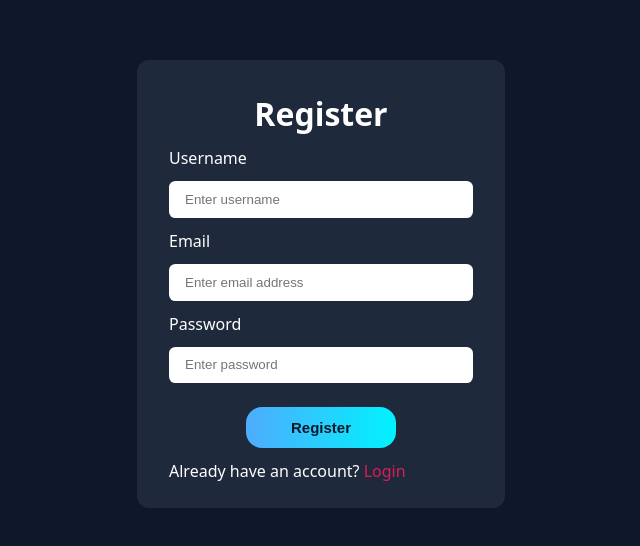
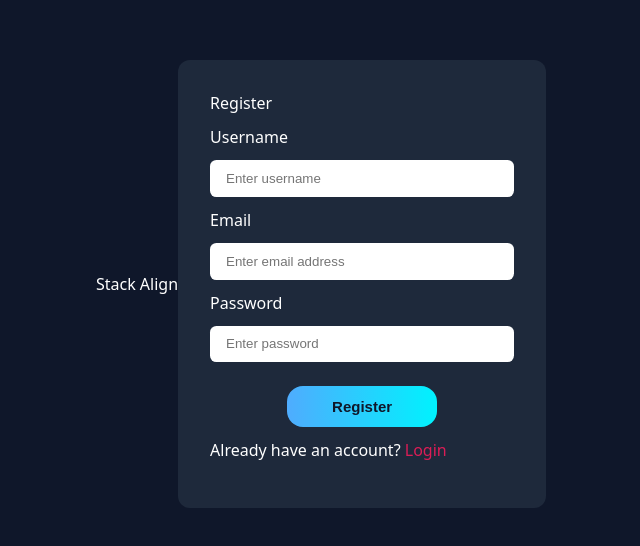
Before and after one commit to Yash158-stack/StackAlign, a React (Vite) app in the folder Frontend/: page /register in a window 1280 px wide. Shown: the part 116-662 px from the top of the page, without its empty margins (319-959 px from the left). Built offline with nearby package versions, Linux system fonts and the light colour scheme; no server answers.

Commit message:
Changed the UI of the page

```diff
--- a/Frontend/src/features/auth/pages/Login.jsx
+++ b/Frontend/src/features/auth/pages/Login.jsx
@@ -24,8 +24,11 @@ const Login = () => {
 
     return (
         <main>
+            <div className="name">
+                Stack Align
+            </div>
             <div className="form-container">
-                <h1>Login</h1>
+                <p className='heading'>Login</p>
 
                 <form onSubmit={handleSubmit}>
                     <div className="input-group">
@@ -46,7 +49,7 @@ const Login = () => {
                     </div>
                     <button className='button primary-button'>Login</button>
                 </form>
-                <p>Create an account? <Link className='link' to={"/register"}>Register</Link> </p>
+                <p className='link'>Create an account? <Link className='link' to={"/register"}>Register</Link> </p>
             </div>
         </main>
     )
--- a/Frontend/src/features/auth/pages/Register.jsx
+++ b/Frontend/src/features/auth/pages/Register.jsx
@@ -23,34 +23,37 @@ const Register = () => {
 
     return (
         <main>
+            <div className="name">
+                Stack Align
+            </div>
             <div className="form-container">
-                <h1>Register</h1>
+                <p className='heading'>Register</p>
 
                 <form onSubmit={handleSubmit}>
                     <div className="input-group">
                         <label htmlFor='username'>Username </label>
                         <input
                         onChange={(e) => {setUsername(e.target.value)}}
-                        type='text' id='username' name='username' placeholder='Enter username' />
+                        type='text' id='username' name='username' placeholder='Enter username' required/>
                     </div>
                     <div className="input-group">
                         <label htmlFor='email'>Email </label>
                         <input
                         onChange={(e) => {setEmail(e.target.value)}}
-                        type='text' id='email' name='email' placeholder='Enter email address' />
+                        type='text' id='email' name='email' placeholder='Enter email address' required/>
                     </div>
                     <div className="input-group">
                         <label htmlFor='password'>Password </label>
                         <input
                         onChange={(e) => {setPassword(e.target.value)}}
-                        type='text' id='password' placeholder='Enter password'/>
+                        type='text' id='password' placeholder='Enter password' required/>
                     </div>
                     <button className='button primary-button'>Register</button>
                 </form>
-                <p>Already have an account? <Link className='link' to={"/login"}>Login</Link> </p>
+                <p className='link'>Already have an account? <Link className='link' to={"/login"}>Login</Link> </p>
             </div>
         </main>
     )
 }
 
-export default Register
+export default Register;
```
